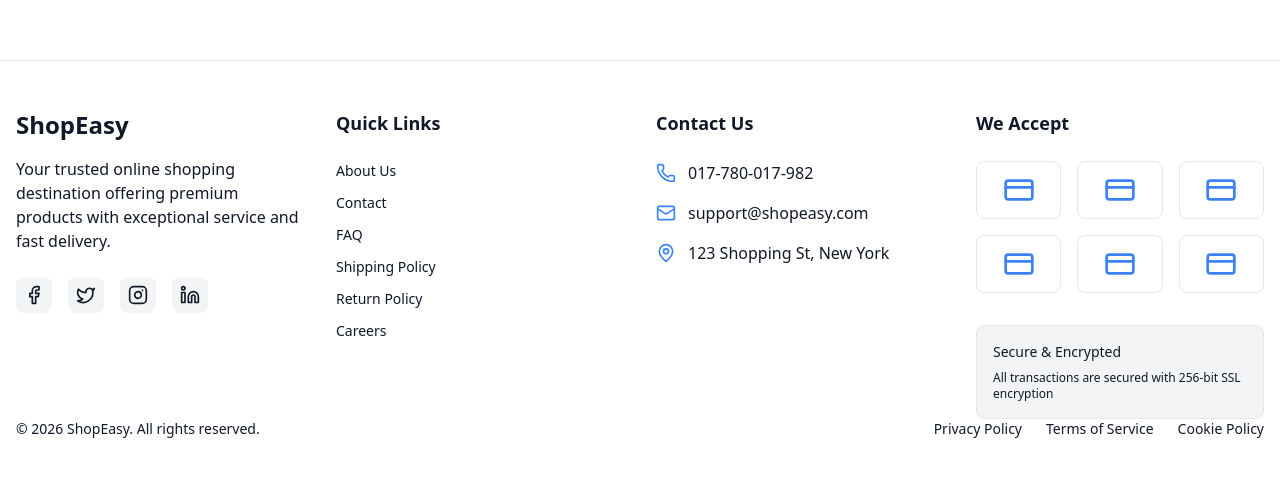
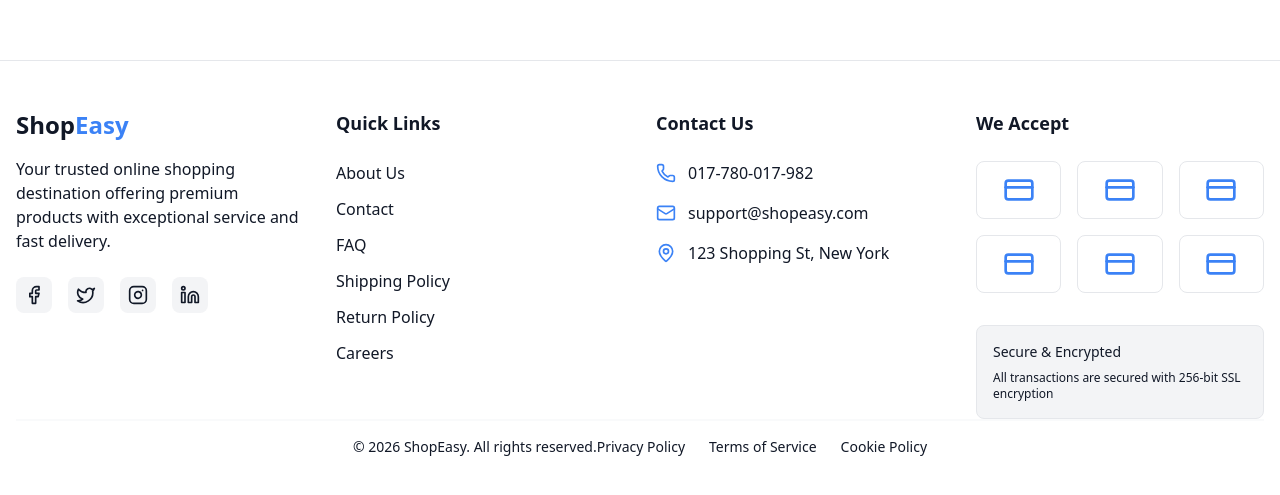
Before and after one commit to RiadCodesHub/shopeasy, a Next.js app: page /cart in a window 1280 px wide. Shown: the part 951-1446 px from the top of the page. Built offline with nearby package versions, Linux system fonts and the light colour scheme; no server answers.

Commit message:
fix css classes

```diff
--- a/app/globals.css
+++ b/app/globals.css
@@ -127,10 +127,10 @@
 }
 
 .nav-link {
-  @apply text-sm text-text;
+  @apply text-[16px] text-text;
 }
 .nav-link:hover {
-  @apply font-semibold text-primary;
+  @apply text-primary;
 }
 
 /* Badge */
--- a/src/components/layouts/Footer.tsx
+++ b/src/components/layouts/Footer.tsx
@@ -20,7 +20,7 @@ const Footer = () => {
             viewport={{ once: true }}
           >
             <h3 className="text-2xl font-bold mb-4">
-              Shop<span className="text-primery">Easy</span>
+              Shop<span className="text-primary">Easy</span>
             </h3>
 
             <p className="text-text mb-6">
@@ -124,10 +124,10 @@ const Footer = () => {
         </div>
 
         {/* Divider */}
-        <div className="divider"></div>
+        <div className="w-full h-[2px] bg-bg-secondary mb-4"></div>
 
         {/* Bottom */}
-        <div className="flex flex-col md:flex-row justify-between items-center">
+        <div className="flex flex-col md:flex-row justify-between items-center justify-center">
           <p className="text-text text-sm">
             © {currentYear} ShopEasy. All rights reserved.
           </p>
--- a/src/components/layouts/Header.tsx
+++ b/src/components/layouts/Header.tsx
@@ -174,7 +174,7 @@ const Header = () => {
                   whileHover={{ scale: 1.05 }}
                   whileTap={{ scale: 0.95 }}
                   onClick={handleProfileClick}
-                  className="flex items-center gap-2 p-2 rounded-lg hover:bg-bg-tertiary"
+                  className="flex items-center gap-2 p-2 rounded-lg hover:bg-bg-tertiary text-primary"
                 >
                   {session?.user?.image ? (
                     <div className="relative w-8 h-8 rounded-full overflow-hidden">
@@ -196,10 +196,10 @@ const Header = () => {
 
                   {session && (
                     <>
-                      <span className="hidden md:block text-sm font-medium text-bg-secondary max-w-25 truncate">
+                      <span className="hidden md:block text-sm font-medium text-text max-w-25 truncate">
                         {session.user?.name?.split(' ')[0]}
                       </span>
-                      <ChevronDown className={`hidden md:block h-4 w-4 text-bg-secondary transition-transform duration-200 ${isProfileMenuOpen ? 'rotate-180' : ''}`} />
+                      <ChevronDown className={`hidden md:block h-4 w-4 text-text transition-transform duration-200 ${isProfileMenuOpen ? 'rotate-180' : ''}`} />
                     </>
                   )}
                 </motion.button>
```
